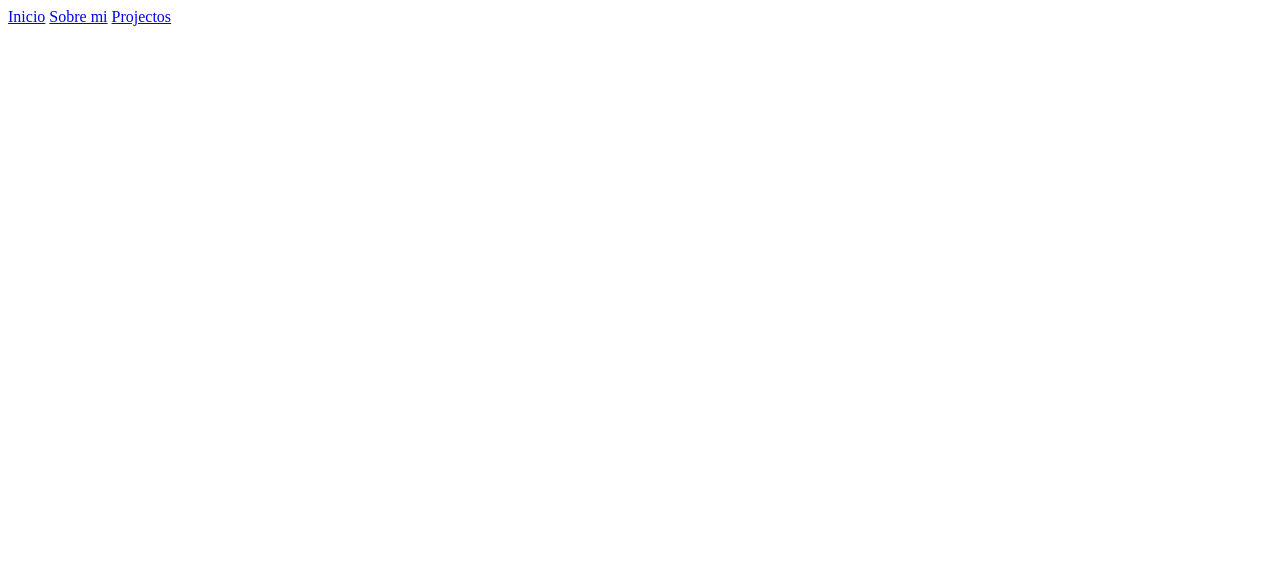
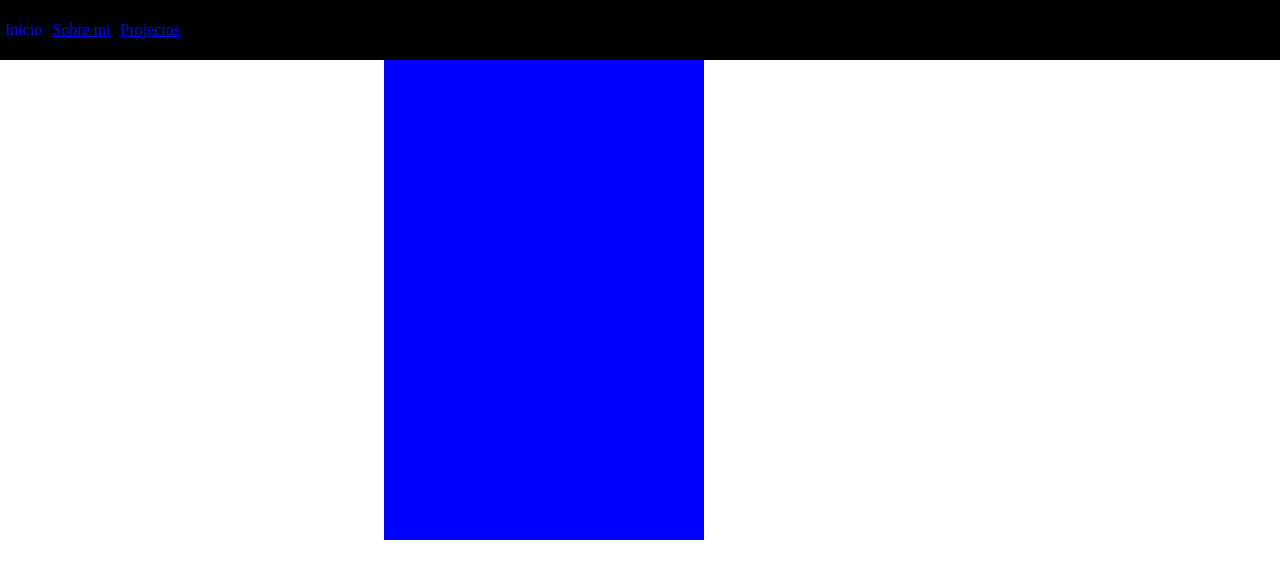
Before and after one commit to MiguelHernndezCerrudo/Projecto_web, a plain HTML site: page index.html in a window 1280 px wide. Drawn offline with Linux system fonts and the light colour scheme.

Commit message:
Projecto_web

```diff
--- a/CSS/index.css
+++ b/CSS/index.css
@@ -0,0 +1,22 @@
+body{
+    margin: 0;
+    padding: 0;
+}
+nav{
+    display: flex;
+    background-color: black;
+    width: 100%;
+
+}
+.caja_nav{
+    padding: 5px;
+}
+#photo_cara{
+    height: 60vh ;
+    width: 40vh ;
+    background-color: blue;
+    margin-left: 30%;
+}
+.imagen{
+    background-color: black;
+}
--- a/index.html
+++ b/index.html
@@ -4,15 +4,18 @@
     <meta charset="UTF-8">
     <meta http-equiv="X-UA-Compatible" content="IE=edge">
     <meta name="viewport" content="width=device-width, initial-scale=1.0">
+    <link rel="stylesheet" href="./CSS/index.css">
     <title>Inicio</title>
 </head>
 <body>
     <nav>
-        <a href="index.html">Inicio</a>
-        <a href="nos.html">Sobre mi</a>
-        <a href="pros.html">Projectos</a>
+        <p class="caja_nav"><a style="text-decoration: none ;" href="index.html">Inicio</a></p>
+        <p class="caja_nav"><a class="cambio" href="nos.html">Sobre mi</a></p>
+        <p class="caja_nav"><a class="cambio" href="pros.html">Projectos</a></p>
     </nav>
-    <div></div>
+    <div id="photo_cara">
+        <img class="imagen" src="" alt="">
+    </div>
 
 </body>
 </html>
```
Also changed, not shown: nos.html (+1 -0 lines), pros.html (+1 -0 lines).
